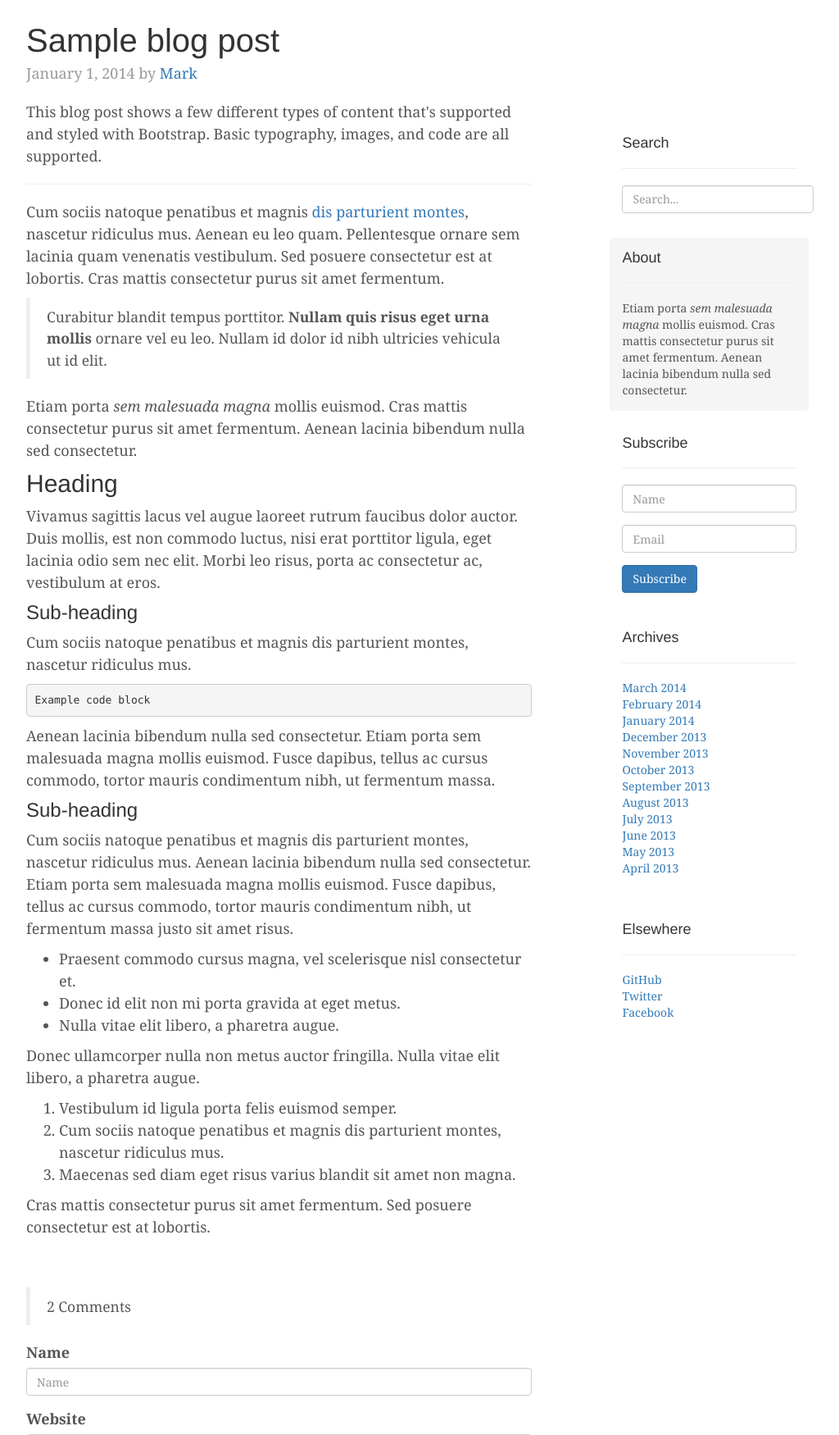
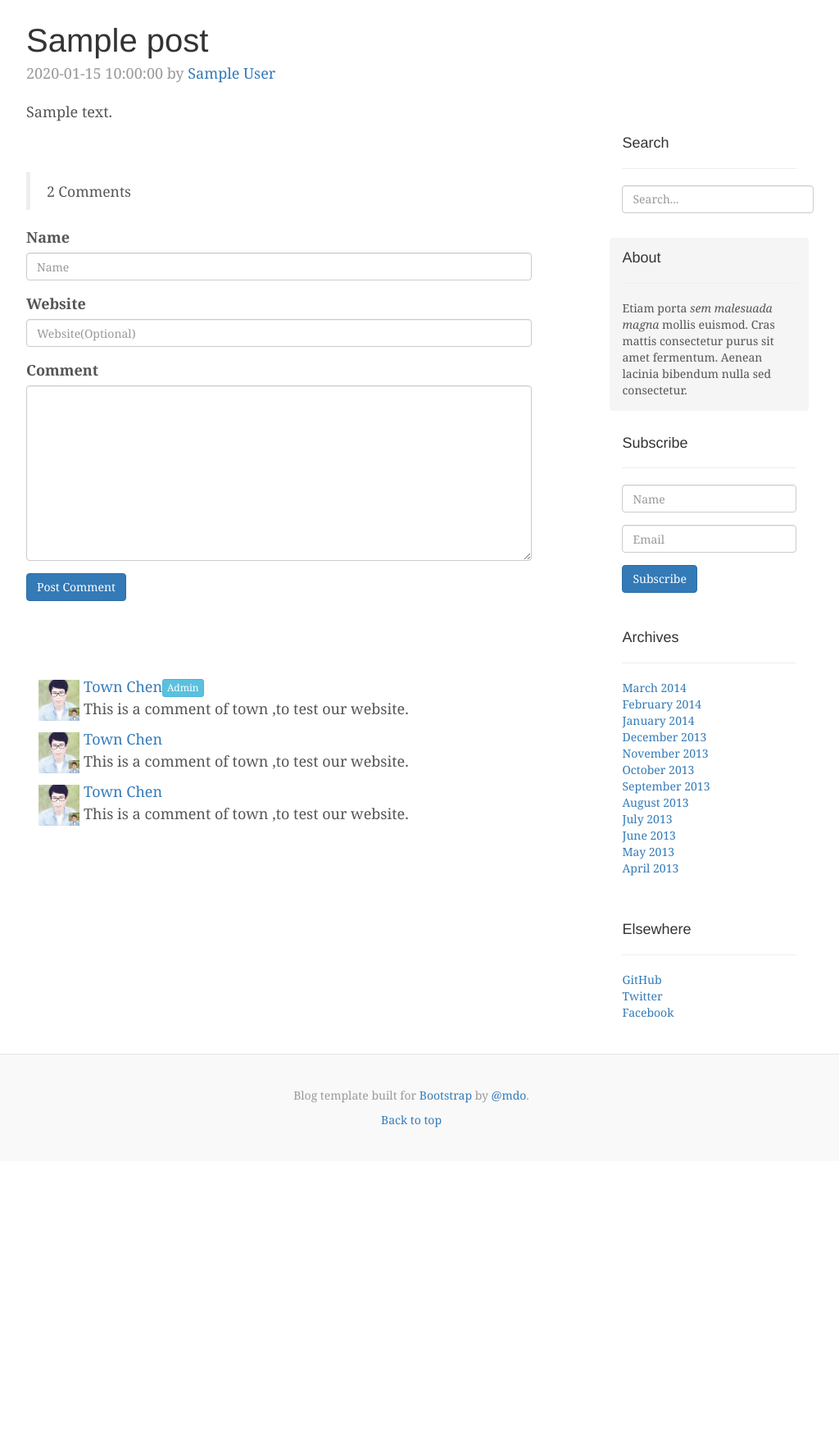
Before and after one commit to town-chen/blogCMS, a PHP site: page /single.php?post=1 in a window 1280 px wide. Shown: the part 40-1790 px from the top of the page at 82% size, without its empty margins (138-1162 px from the left). After the commit the page ends 1415 px from the top, so only its background shows below. Run offline with PHP 8.4, Linux system fonts and the light colour scheme; tables that the repository leaves empty or names only in its code hold one stand-in row (values such as "Sample post").

Commit message:
修改详情页面

```diff
--- a/single.php
+++ b/single.php
@@ -1,39 +1,24 @@
-<?php include("includes/header.php"); ?>
+<?php include("includes/header.php");
+if(isset($_GET['post'])) {
+  $id = mysqli_real_escape_string($db, $_GET['post']);
+  $query = "SELECT * FROM posts WHERE id='$id'";
+}
+
+$posts = $db->query($query);
+?>
 
         <br>
 
-          <div class="blog-post">
-            <h1 class="blog-post-title">Sample blog post</h1>
-            <p class="blog-post-meta">January 1, 2014 by <a href="#">Mark</a></p>
+        <?php if($posts->num_rows > 0) {
+          while($row = $posts->fetch_assoc()) {
+          ?>
+        <div class="blog-post">
+          <h2 class="blog-post-title"><?php echo $row['title']; ?></h2>
+          <p class="blog-post-meta"><?php echo $row['date']; ?> by <a href="#"><?php echo $row['author']; ?></a></p>
 
-            <p>This blog post shows a few different types of content that's supported and styled with Bootstrap. Basic typography, images, and code are all supported.</p>
-            <hr>
-            <p>Cum sociis natoque penatibus et magnis <a href="#">dis parturient montes</a>, nascetur ridiculus mus. Aenean eu leo quam. Pellentesque ornare sem lacinia quam venenatis vestibulum. Sed posuere consectetur est at lobortis. Cras mattis consectetur purus sit amet fermentum.</p>
-            <blockquote>
-              <p>Curabitur blandit tempus porttitor. <strong>Nullam quis risus eget urna mollis</strong> ornare vel eu leo. Nullam id dolor id nibh ultricies vehicula ut id elit.</p>
-            </blockquote>
-            <p>Etiam porta <em>sem malesuada magna</em> mollis euismod. Cras mattis consectetur purus sit amet fermentum. Aenean lacinia bibendum nulla sed consectetur.</p>
-            <h2>Heading</h2>
-            <p>Vivamus sagittis lacus vel augue laoreet rutrum faucibus dolor auctor. Duis mollis, est non commodo luctus, nisi erat porttitor ligula, eget lacinia odio sem nec elit. Morbi leo risus, porta ac consectetur ac, vestibulum at eros.</p>
-            <h3>Sub-heading</h3>
-            <p>Cum sociis natoque penatibus et magnis dis parturient montes, nascetur ridiculus mus.</p>
-            <pre><code>Example code block</code></pre>
-            <p>Aenean lacinia bibendum nulla sed consectetur. Etiam porta sem malesuada magna mollis euismod. Fusce dapibus, tellus ac cursus commodo, tortor mauris condimentum nibh, ut fermentum massa.</p>
-            <h3>Sub-heading</h3>
-            <p>Cum sociis natoque penatibus et magnis dis parturient montes, nascetur ridiculus mus. Aenean lacinia bibendum nulla sed consectetur. Etiam porta sem malesuada magna mollis euismod. Fusce dapibus, tellus ac cursus commodo, tortor mauris condimentum nibh, ut fermentum massa justo sit amet risus.</p>
-            <ul>
-              <li>Praesent commodo cursus magna, vel scelerisque nisl consectetur et.</li>
-              <li>Donec id elit non mi porta gravida at eget metus.</li>
-              <li>Nulla vitae elit libero, a pharetra augue.</li>
-            </ul>
-            <p>Donec ullamcorper nulla non metus auctor fringilla. Nulla vitae elit libero, a pharetra augue.</p>
-            <ol>
-              <li>Vestibulum id ligula porta felis euismod semper.</li>
-              <li>Cum sociis natoque penatibus et magnis dis parturient montes, nascetur ridiculus mus.</li>
-              <li>Maecenas sed diam eget risus varius blandit sit amet non magna.</li>
-            </ol>
-            <p>Cras mattis consectetur purus sit amet fermentum. Sed posuere consectetur est at lobortis.</p>
-          </div><!-- /.blog-post -->
+          <?php echo $row['body']; ?>
+        </div><!-- /.blog-post -->
+        <?php } } ?>
 
           <blockquote>2 Comments</blockquote>
 
```
